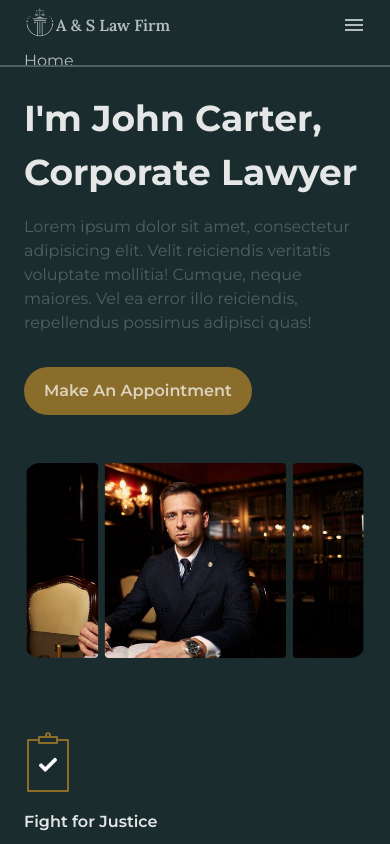
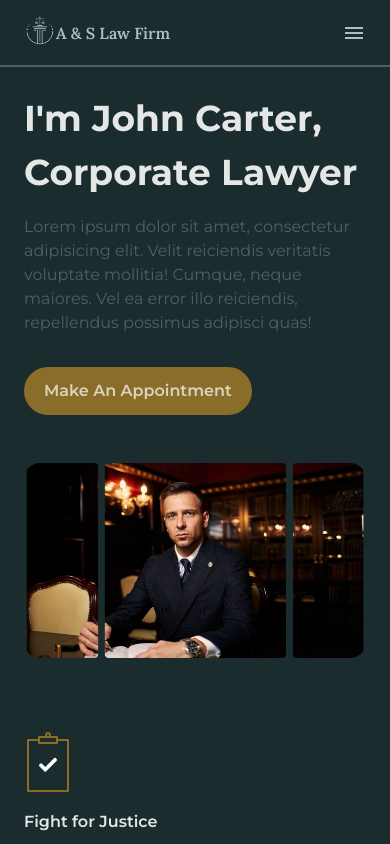
Before and after one commit to Harsh2972004/law-firm, a React (Vite) app: page / in a window 390 px wide. Shown: the top 844 px of the page. Built offline with nearby package versions, Linux system fonts and the light colour scheme.

Commit message:
minor navbar fix for small screens

```diff
--- a/src/components/NavBar.jsx
+++ b/src/components/NavBar.jsx
@@ -15,7 +15,7 @@ const NavBar = () => {
         open ? "max-h-[200px]" : "sm:max-h-[65px] lgl:max-h-[400px]"
       } overflow-hidden transition-all ease-in-out duration-300`}
     >
-      <div className="navbar justify-between text-nav font-medium py-2">
+      <div className="navbar justify-between text-nav font-medium lgl:py-2 sm:py-4">
         <div className="center cursor-pointer">
           <img
             className="xl:w-[80px] lgl:mb-2 sm:mb-1 lgl:w-[50px] md:w-[38px] sm:w-[32px]"
```
